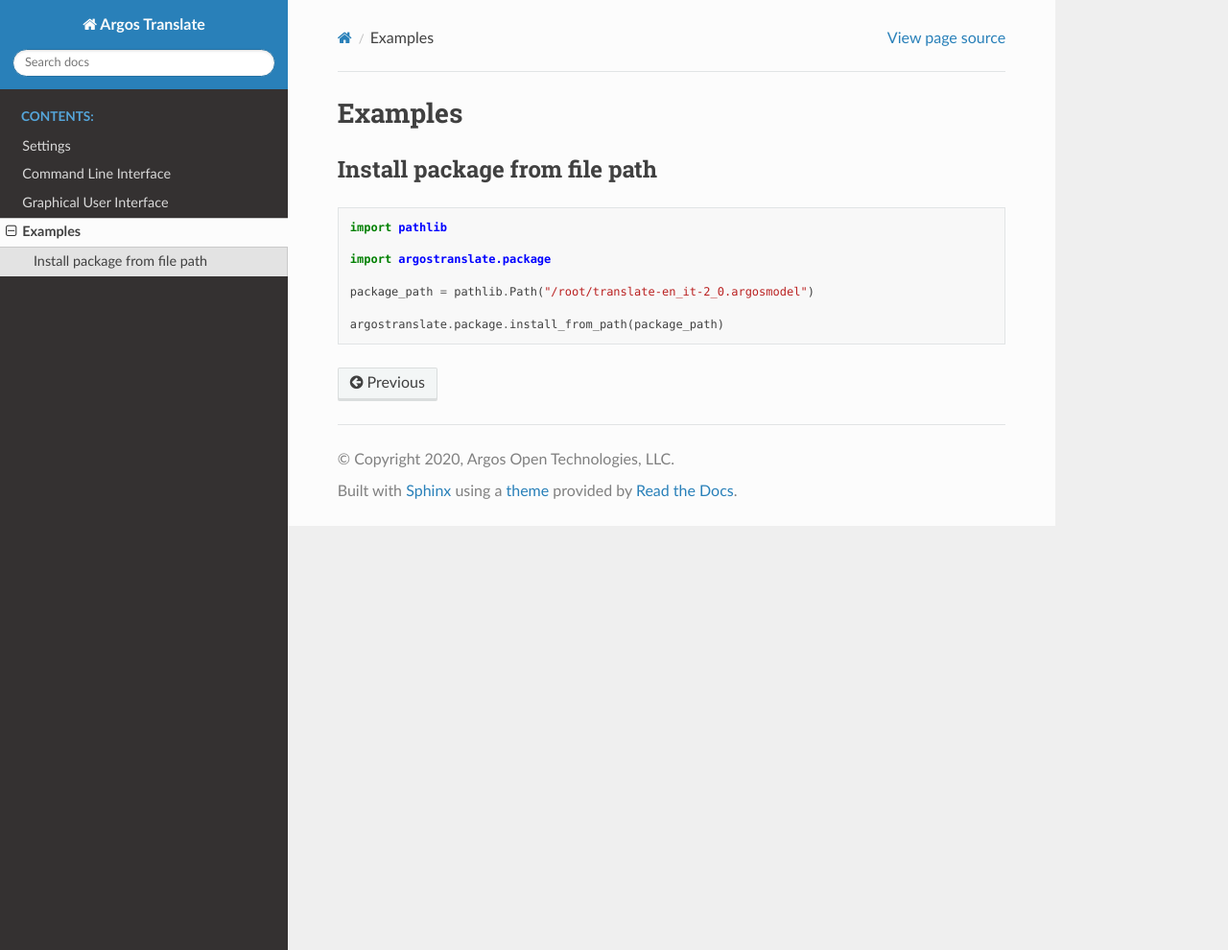
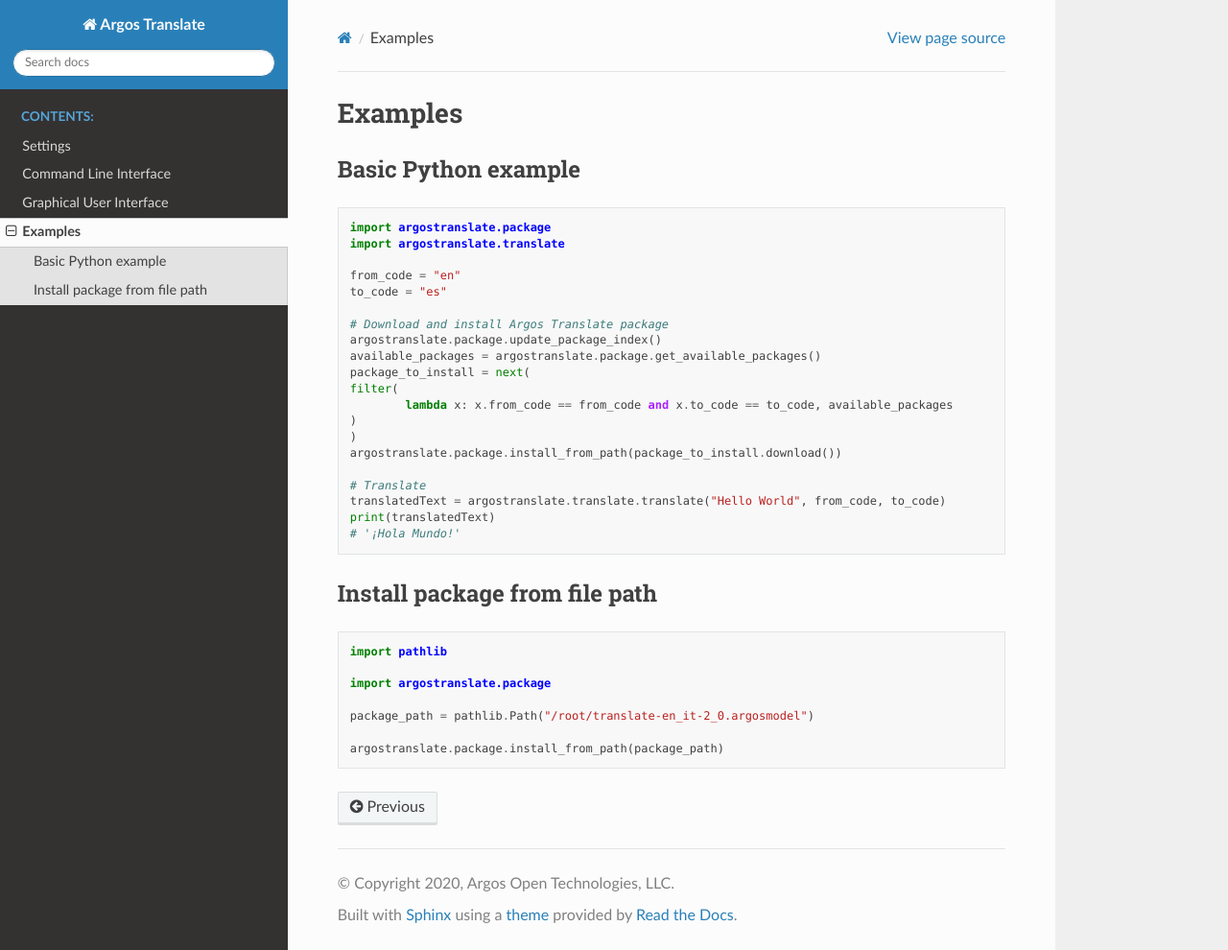
Before and after one commit to argosopentech/argos-translate, a Sphinx documentation site: the page built from docs/source/examples.rst, in a window 1280 px wide and 990 px high. Shown: the whole window at 96% size. Built offline with Sphinx 7.4.7 and the Read the Docs theme 3.1.0, drawn with Linux system fonts in a browser that asks for light colours; pages that are not in the unit, such as notebooks, are missing from menus.

Commit message:
Improve docs

```diff
--- a/docs/source/examples.rst
+++ b/docs/source/examples.rst
@@ -1,5 +1,31 @@
 Examples
 ===========================================
+
+Basic Python example
+--------------
+.. code-block:: python
+
+        import argostranslate.package
+        import argostranslate.translate
+
+        from_code = "en"
+        to_code = "es"
+
+        # Download and install Argos Translate package
+        argostranslate.package.update_package_index()
+        available_packages = argostranslate.package.get_available_packages()
+        package_to_install = next(
+        filter(
+                lambda x: x.from_code == from_code and x.to_code == to_code, available_packages
+        )
+        )
+        argostranslate.package.install_from_path(package_to_install.download())
+
+        # Translate
+        translatedText = argostranslate.translate.translate("Hello World", from_code, to_code)
+        print(translatedText)
+        # '¡Hola Mundo!'
+
 
 Install package from file path
 --------------
```
Also changed, not shown: docs/source/cli.rst (+9 -0 lines).
